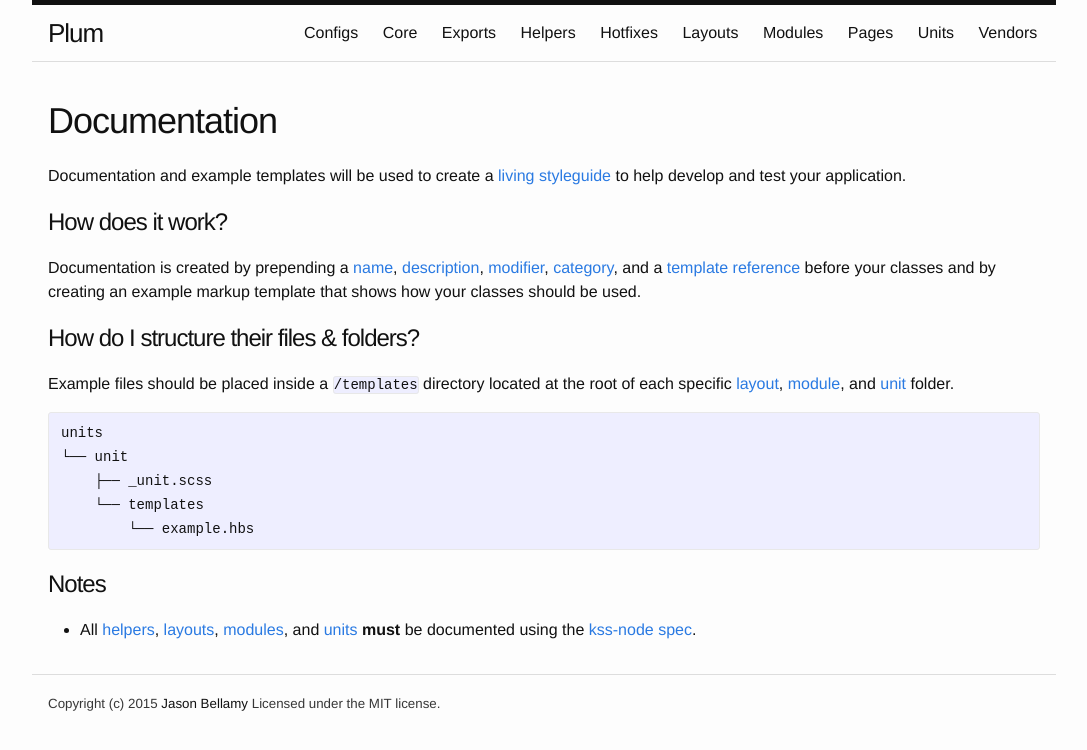
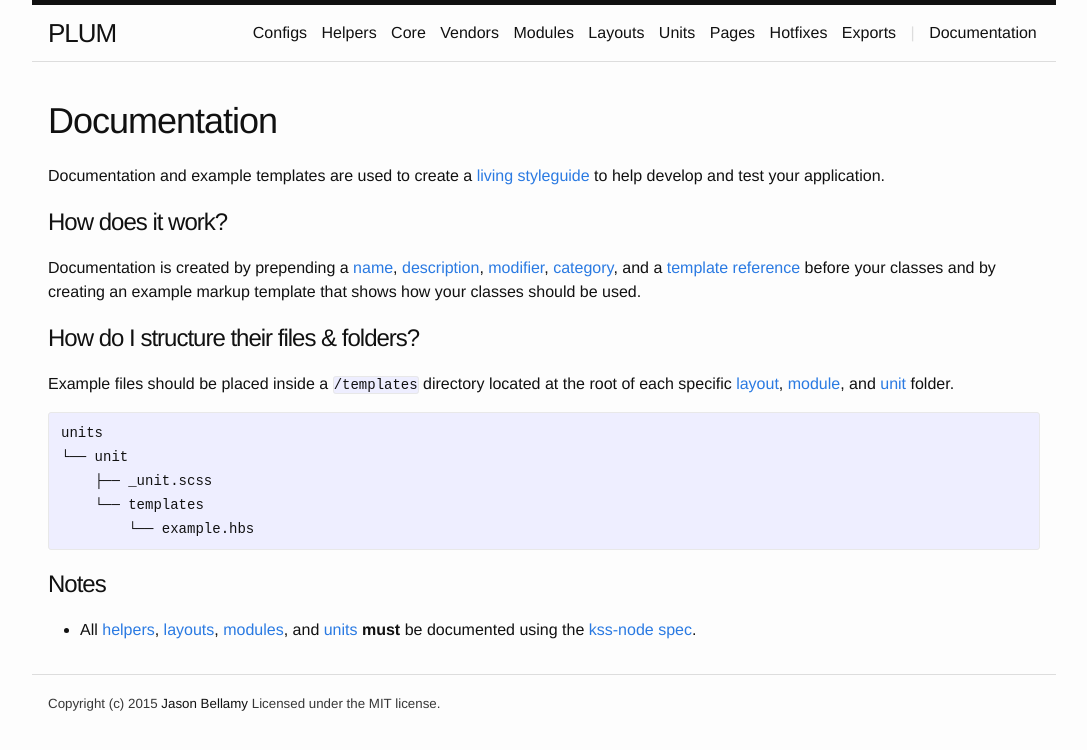
Before and after one commit to plum-css/plum, a Jekyll site: the page built from _docs/documentation.md, in a window 1280 px wide. Shown: the top 750 px of the page, without its empty margins (96-1183 px from the left). Built offline with Jekyll 4.4.1, drawn with Linux system fonts in a browser that asks for light colours; nearby versions of some CDN libraries; Markdown is read by kramdown in place of the engine named in the settings.

Commit message:
updated navigation to include documentation link

```diff
--- a/_docs/documentation.md
+++ b/_docs/documentation.md
@@ -4,7 +4,7 @@ title: Documentation
 navigation: false
 ---
 
-Documentation and example templates will be used to create a [living styleguide](https://github.com/kss-node/kss/blob/spec/SPEC.md#style-guide) to help develop and test your application.
+Documentation and example templates are used to create a [living styleguide](https://github.com/kss-node/kss/blob/spec/SPEC.md#style-guide) to help develop and test your application.
 
 ## How does it work?
 
--- a/_includes/navigation.html
+++ b/_includes/navigation.html
@@ -6,11 +6,39 @@
       <path fill="#424242" d="M18,13.516C18,14.335,17.335,15,16.516,15H1.484C0.665,15,0,14.335,0,13.516l0,0 c0-0.82,0.665-1.484,1.484-1.484h15.031C17.335,12.031,18,12.696,18,13.516L18,13.516z"/>
     </svg>
   </a>
-  <div class="navigation-list">
-    {% for doc in site.docs %}
-      {% if doc.navigation %}
-      <a class="navigation-list-item" href="{{ doc.url | prepend: site.baseurl }}">{{ doc.title }}</a>
-      {% endif %}
-    {% endfor %}
-  </div>
+  <ul class="navigation-list">
+    <li class="navigation-list-item">
+      <a class="navigation-list-item-link" href="config.html">Configs</a>
+    </li>
+    <li class="navigation-list-item">
+      <a class="navigation-list-item-link" href="helpers.html">Helpers</a>
+    </li>
+    <li class="navigation-list-item">
+      <a class="navigation-list-item-link" href="core.html">Core</a>
+    </li>
+    <li class="navigation-list-item">
+      <a class="navigation-list-item-link" href="vendors.html">Vendors</a>
+    </li>
+    <li class="navigation-list-item">
+      <a class="navigation-list-item-link" href="modules.html">Modules</a>
+    </li>
+    <li class="navigation-list-item">
+      <a class="navigation-list-item-link" href="layouts.html">Layouts</a>
+    </li>
+    <li class="navigation-list-item">
+      <a class="navigation-list-item-link" href="units.html">Units</a>
+    </li>
+    <li class="navigation-list-item">
+      <a class="navigation-list-item-link" href="pages.html">Pages</a>
+    </li>
+    <li class="navigation-list-item">
+      <a class="navigation-list-item-link" href="hotfixes.html">Hotfixes</a>
+    </li>
+    <li class="navigation-list-item">
+      <a class="navigation-list-item-link" href="exports.html">Exports</a>
+    </li>
+    <li class="navigation-list-item">
+      <a class="navigation-list-item-link" href="documentation.html">Documentation</a>
+    </li>
+  </ul>
 </nav>
--- a/_sass/configs/default/_layouts.scss
+++ b/_sass/configs/default/_layouts.scss
@@ -1,3 +1,3 @@
 $layout-small: 800px;
-$layout-medium: 900px;
+$layout-medium: 1000px;
 $layout-large: 1024px;
--- a/_sass/units/_header.scss
+++ b/_sass/units/_header.scss
@@ -6,11 +6,12 @@
 }
 
 .header-heading {
+  float: left;
   font-size: 26px;
+  letter-spacing: -1px;
   line-height: 56px;
-  letter-spacing: -1px;
   margin-bottom: 0;
-  float: left;
+  text-transform: uppercase;
 }
 
 .header-l {
@@ -24,9 +25,9 @@
 }
 
 .header-l-1 {
-  width: 25%;
+  width: 20%;
 }
 
 .header-l-2 {
-  width: 75%;
+  width: 80%;
 }
--- a/_sass/units/_navigation.scss
+++ b/_sass/units/_navigation.scss
@@ -1,6 +1,6 @@
 .navigation {
   line-height: 56px;
-  @include media-query( $layout-small ) {
+  @include media-query( $layout-medium ) {
     background-color: $color-bg-1;
     border-radius: 5px;
     border: 1px solid lighten($color-bd-1, 80%);
@@ -17,7 +17,7 @@
 
 .navigation-icon {
   display: none;
-  @include media-query( $layout-small ) {
+  @include media-query( $layout-medium ) {
     display: block;
     float: right;
     height: 26px;
@@ -36,7 +36,7 @@
 }
 
 .navigation-list {
-  @include media-query( $layout-small ) {
+  @include media-query( $layout-medium ) {
     clear: both;
     display: none;
   }
@@ -44,12 +44,20 @@
 
 .navigation-list-item {
   color: $color-fg-1;
+  display: inline-block;
   line-height: 1.5;
   &:not(:first-child) {
-    margin-left: 20px;
+    margin-left: 10px;
   }
-  @include media-query( $layout-small ) {
+  @include media-query( $layout-medium ) {
     display: block;
     padding: 5px 10px;
   }
+  &:last-child {
+    &:before {
+      content: "|";
+      color: lighten($color-bd-1, 80%);
+      padding-right: 10px;
+    }
+  }
 }
```
